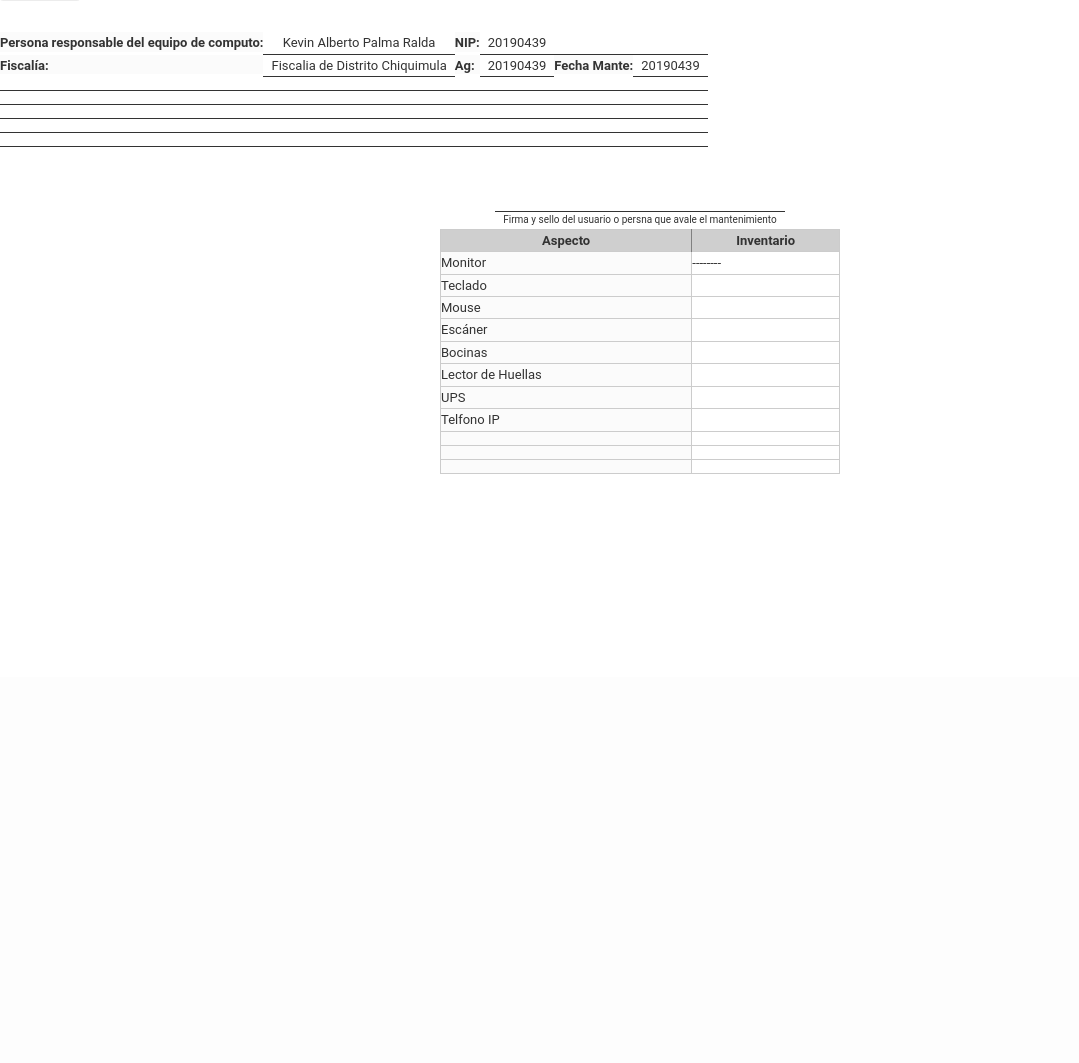
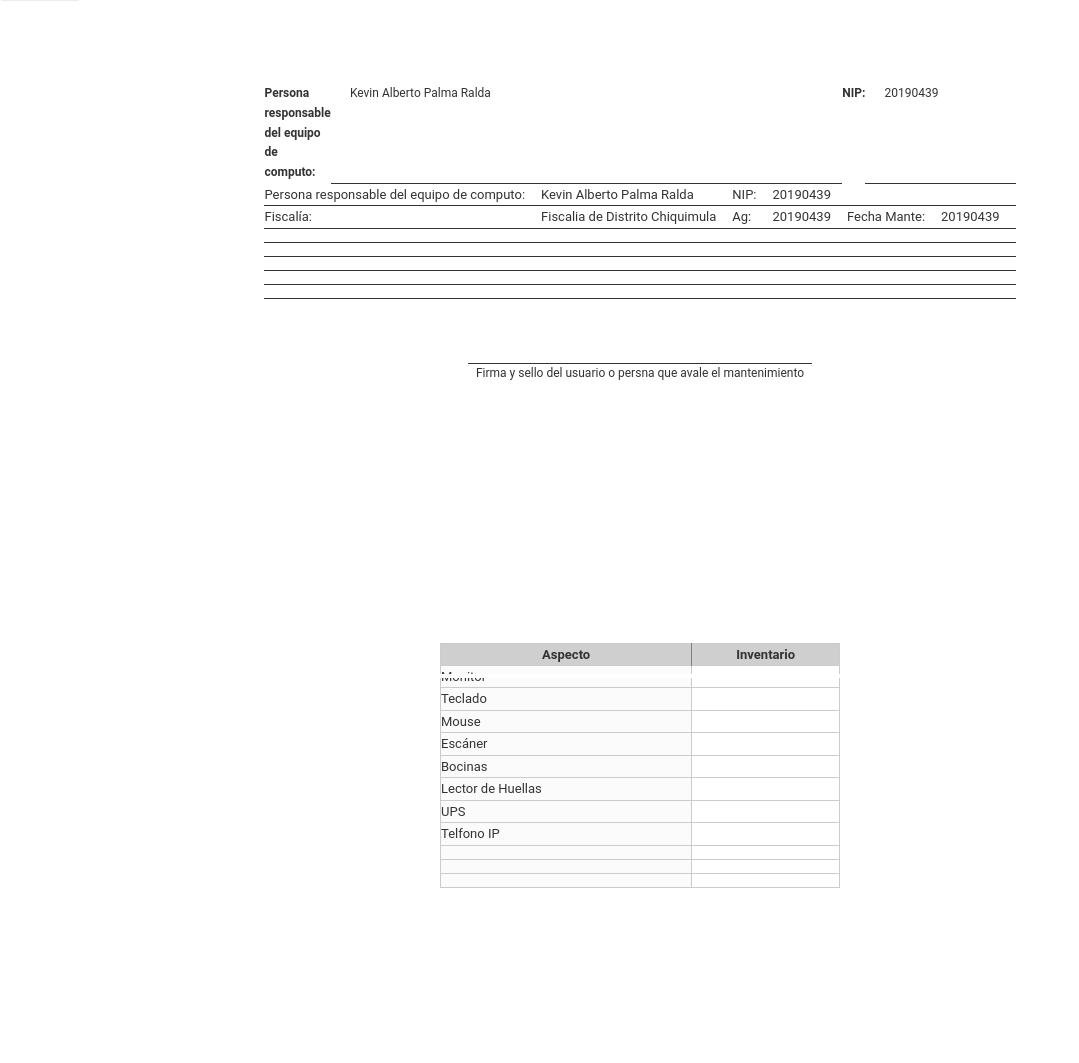
Before and after one commit to KevCode53/compport_mp, a Django app: template apps/maintenances/templates/maintenances/report.html in a window 1280 px wide. Shown: the part 123-1186 px from the top of the page, without its empty margins (0-1079 px from the left). Before the commit the page ends 597 px from the top, so only its background shows below. Run offline with Django 3.2, Linux system fonts and the light colour scheme; the template is opened without the code that fills it, so the values that code supplies are empty.

Commit message:
:construction: working in pdf report template
working in pdf report template

```diff
--- a/apps/maintenances/templates/maintenances/baseRportPdf.html
+++ b/apps/maintenances/templates/maintenances/baseRportPdf.html
@@ -100,10 +100,13 @@
     }
 
     .back-info {
+      padding: 4rem;
+      height: 6.2in;
       width: 100%;
       display: grid;
       place-content: center;
       align-items: center;
+
     }
     .back-info table {
       width: 25rem;
@@ -126,6 +129,16 @@
       border-right: 1px solid rgba(51, 51, 51, .5);
     }
 
+    .front-info {
+      height: 4.2in;
+      width: 100%;
+      display: grid;
+      place-content: center;
+      align-items: center;
+      margin-bottom: 2rem;
+      font-size: 12px;
+    }
+
     table {
       width: auto;
       font-size: 13px;
@@ -136,44 +149,39 @@
       height: 14px;
       width: 100%;
     }
-    .row {
+    .cuestion::after {
+      content: "";
+      position: absolute;
       width: 100%;
-      display: flex;
-      background: red;
-      border-bottom: 1px solid #333;
+      height: 4px;
+      background: white;
+      left: 0;
+      bottom: -1px;
     }
-    .cuestion {
+    .response {
+      padding: 0 1rem;
+    }
+
+    /* .cuestion {
       font-weight: bold;
-      background: rgba(233, 233, 233, 0.2);
       margin: 0;
       padding: 0;
       position: relative;
-    }
-    .cuestion::after {
+    } */
+    /* .cuestion::after {
       content: "";
       position: absolute;
       width: 100%;
       height: 3px;
       bottom: -1px;
       left: 0;
-      background: white;
-    }
-
-    .cuestion {
-      width: min-content;
-      max-width: 100%;
-      margin: 0;
-      padding: 0;
-    }
-    .response {
+    } */
+    /* .response {
       width: max-content;
       text-align: center;
       margin: 0;
       padding: 0;
-    }
-    .response span {
-      padding: 0 .5rem;
-    }
+    } */
 
     .signature {
       margin-top: 4rem;
@@ -189,7 +197,8 @@
     }
 
     @page {
-      size: "Legal";
+      size: 8.2in;
+      height: 6.2in;
       margin: .5cm 1cm .5cm 1.5cm;
     }
   </style>
@@ -229,6 +238,51 @@
 
   <main>
     <section class="front-info">
+      <div
+        style="
+          border-bottom: 1px solid #333;
+          display: flex;
+          width: 100%;
+        ">
+        <!-- firts Group -->
+        <div
+          style="
+            display: flex;
+            width: 100%;
+          ">
+          <p
+            class="cuestion"
+            style="
+              width: min-content;
+              max-width: 100%;
+              font-weight: bold;
+              margin-right: 0.2rem;
+              position: relative;
+            ">
+            Persona responsable del equipo de computo:
+          </p>
+          <p class="response">Kevin Alberto Palma Ralda</p>
+        </div>
+        <!-- Second Group -->
+        <div
+          style="
+            display: flex;
+            width: 30%;
+          ">
+          <p
+            class="cuestion"
+            style="
+              width: min-content;
+              max-width: 100%;
+              font-weight: bold;
+              margin-right: 0.2rem;
+              position: relative;
+            ">
+            NIP:
+          </p>
+          <p class="response">20190439</p>
+        </div>
+      </div>
 
       <table align="center">
         <tr>
```
